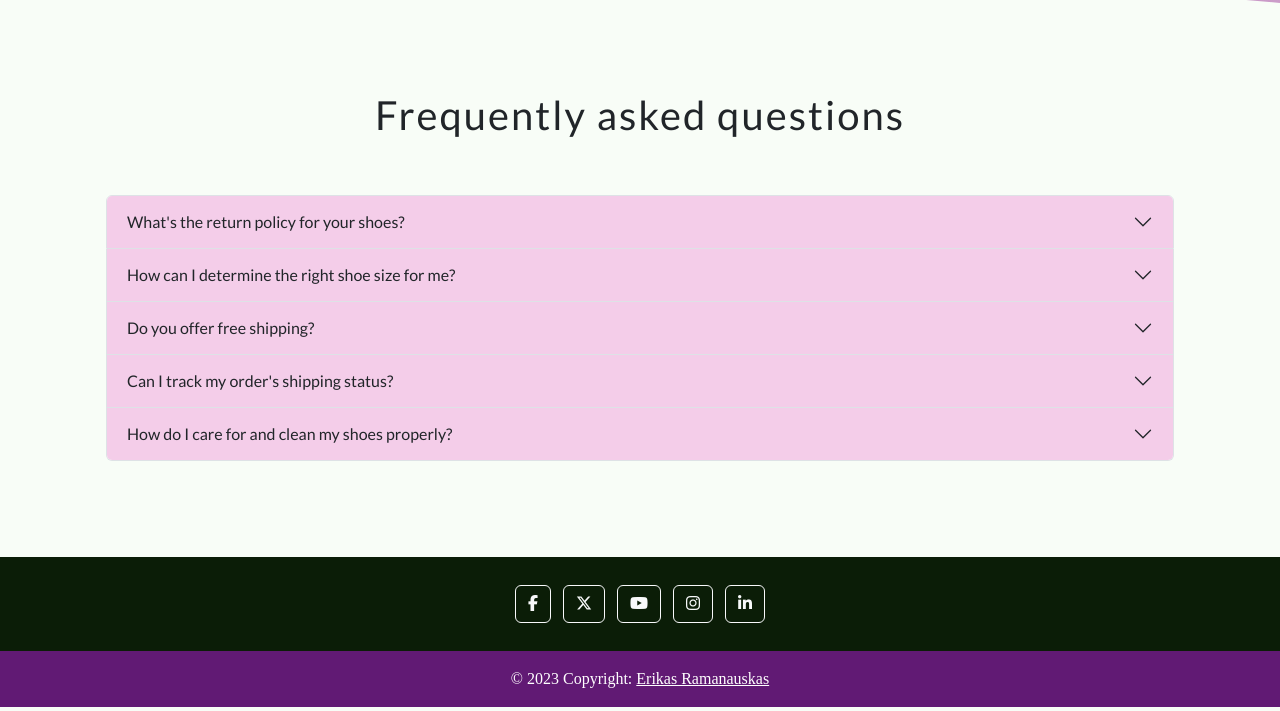
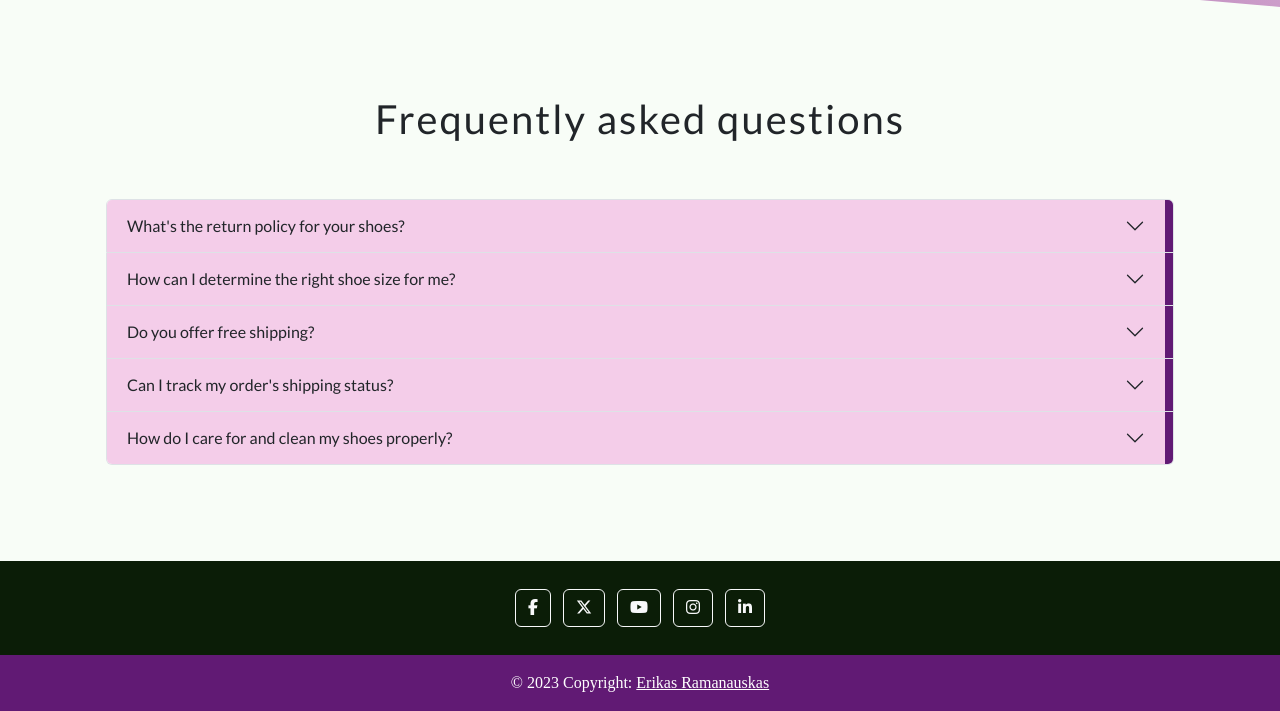
Before and after one commit to Erikas-Ramanauskas/Milestone-Project-4, a Django app: page / in a window 1280 px wide. Shown: the part 2536-3247 px from the top of the page. Run offline with Django 4.2, Linux system fonts and the light colour scheme; data comes from the database, SQL or seed files in the repository; data that the repository does not hold is empty; parts of the project's set-up code (start-up, migrations or seed data) failed here and were passed over; some libraries are stand-ins or nearby versions.

Commit message:
Edited style 5

```diff
--- a/home/static/home/css/home.css
+++ b/home/static/home/css/home.css
@@ -84,10 +84,29 @@ img.main-page-pic {
 
 /* accordion css */
 .accordion-button:not(.collapsed) {
-  background-color: var(--text);
+  background-color: var(--primary);
   color: white;
+  border-style: solid; /* Use a solid border style */
+  border-width: 0 8px 0 0; /* top right bottom left */
+  border-color: var(--secondary);
 }
 
 .accordion-button {
   background-color: var(--secondary);
 }
+
+.category-container{
+  border-style: solid; /* Use a solid border style */
+  border-width: var(--border); /* top right bottom left */
+  border-color: var(--primary);
+}
+
+.faq-container{
+  border-style: solid; /* Use a solid border style */
+  border-width: 0 8px 0 0; /* top right bottom left */
+  border-color: var(--primary);
+}
+
+.faq-container :is(:focus, :hover){
+
+}
--- a/home/templates/home/home.html
+++ b/home/templates/home/home.html
@@ -39,7 +39,7 @@
       <h1>Explore our products by categories</h1>
       <p>One thing you can always count on: high-quality products, no matter which category you shop.</p>
     </div>
-    <div class="col-12 col-md-5 shadow ms-auto border rounded border-secondary px-0">
+    <div class="col-12 col-md-5 shadow ms-auto px-0 category-container">
       <div class="row align-items-center">
         <div class="col-12 col-md">
           <img
@@ -61,7 +61,7 @@
         </div>
       </div>
     </div>
-    <div class="col-12 col-md-5 shadow ms-auto border rounded border-secondary px-0">
+    <div class="col-12 col-md-5 shadow ms-auto px-0 category-container">
       <div class="row align-items-center">
         <div class="col-12 col-md">
           <img
@@ -82,7 +82,7 @@
         </div>
       </div>
     </div>
-    <div class="col-12 col-md-5 shadow ms-auto border rounded border-secondary px-0">
+    <div class="col-12 col-md-5 shadow ms-auto px-0 category-container">
       <div class="row align-items-center">
         <div class="col-12 col-md">
           <img
@@ -101,7 +101,7 @@
         </div>
       </div>
     </div>
-    <div class="col-12 col-md-5 shadow ms-auto border rounded border-secondary px-0">
+    <div class="col-12 col-md-5 shadow ms-auto px-0 category-container">
       <div class="row align-items-center">
         <div class="col-12 col-md">
           <img
@@ -155,7 +155,7 @@
         <div class="accordion-item">
           <h3 class="accordion-header">
             <button
-              class="accordion-button collapsed"
+              class="accordion-button collapsed faq-container"
               type="button"
               data-bs-toggle="collapse"
               data-bs-target="#collapseOne"
@@ -175,7 +175,7 @@
         <div class="accordion-item">
           <h3 class="accordion-header">
             <button
-              class="accordion-button collapsed"
+              class="accordion-button collapsed faq-container"
               type="button"
               data-bs-toggle="collapse"
               data-bs-target="#collapseTwo"
@@ -195,7 +195,7 @@
         <div class="accordion-item">
           <h3 class="accordion-header">
             <button
-              class="accordion-button collapsed"
+              class="accordion-button collapsed faq-container"
               type="button"
               data-bs-toggle="collapse"
               data-bs-target="#collapseThree"
@@ -215,7 +215,7 @@
         <div class="accordion-item">
           <h3 class="accordion-header">
             <button
-              class="accordion-button collapsed"
+              class="accordion-button collapsed faq-container"
               type="button"
               data-bs-toggle="collapse"
               data-bs-target="#collapseFour"
@@ -235,7 +235,7 @@
         <div class="accordion-item">
           <h3 class="accordion-header">
             <button
-              class="accordion-button collapsed"
+              class="accordion-button collapsed faq-container"
               type="button"
               data-bs-toggle="collapse"
               data-bs-target="#collapseFive"
```
